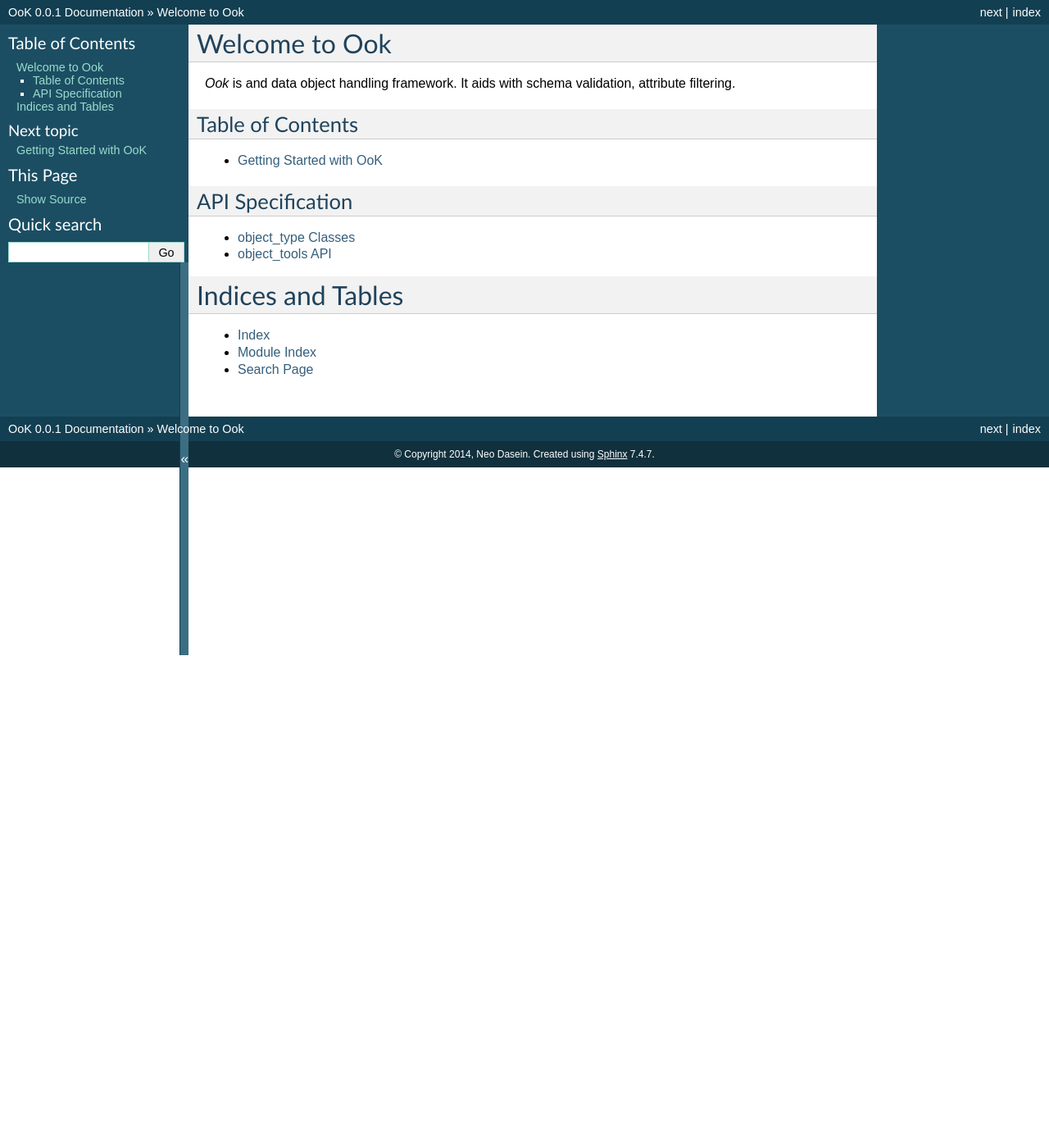
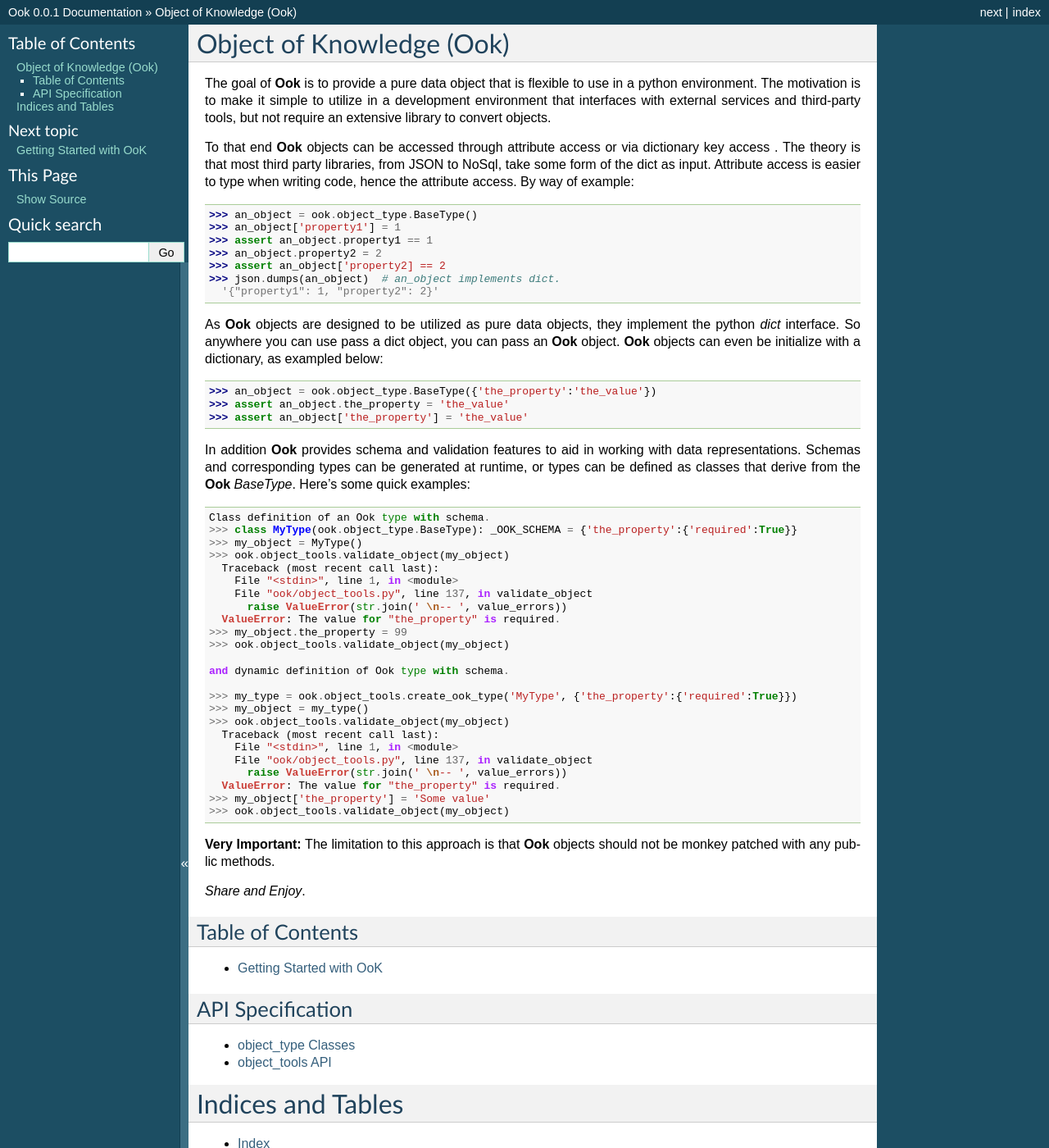
Before and after one commit to neoinsanity/ontic, a Sphinx documentation site: the page built from doc/index.rst, in a window 1280 px wide and 1400 px high. Shown: the whole window at 82% size. Built offline with Sphinx 7.4.7, drawn with Linux system fonts in a browser that asks for light colours; some of the changed text lies outside the part shown.

Commit message:
Finished up the documentation index page.

```diff
--- a/doc/conf.py
+++ b/doc/conf.py
@@ -45,7 +45,7 @@ source_suffix = '.rst'
 master_doc = 'index'
 
 # General information about the project.
-project = u'OoK'
+project = u'Ook'
 copyright = u'2014, Neo Dasein'
 
 # The version info for the project you're documenting, acts as replacement for
--- a/doc/index.rst
+++ b/doc/index.rst
@@ -1,23 +1,82 @@
-Welcome to Ook
-===============
+Object of Knowledge (Ook)
+==========================
 
-*Ook* is and data object handling framework. It aids with schema validation,
-attribute filtering.
+The goal of **Ook** is to provide a pure data object that is flexible to use in a python
+environment. The motivation is to make it simple to utilize in a development environment that
+interfaces with external services and third-party tools, but not require an extensive library to
+convert objects.
+
+To that end **Ook** objects can be accessed through attribute access or via dictionary key access
+. The theory is that most third party libraries, from JSON to NoSql, take some form of the dict as
+input. Attribute access is easier to type when writing code, hence the attribute access. By way of
+example::
+
+  >>> an_object = ook.object_type.BaseType()
+  >>> an_object['property1'] = 1
+  >>> assert an_object.property1 == 1
+  >>> an_object.property2 = 2
+  >>> assert an_object['property2] == 2
+  >>> json.dumps(an_object)  # an_object implements dict.
+    '{"property1": 1, "property2": 2}'
+
+As **Ook** objects are designed to be utilized as pure data objects,
+they implement the python *dict* interface. So anywhere you can use pass a dict object,
+you can pass an **Ook** object. **Ook** objects can even be initialize with a dictionary,
+as exampled below::
+
+  >>> an_object = ook.object_type.BaseType({'the_property':'the_value'})
+  >>> assert an_object.the_property = 'the_value'
+  >>> assert an_object['the_property'] = 'the_value'
+
+In addition **Ook** provides schema and validation features to aid in working with data
+representations. Schemas and corresponding types can be generated at runtime,
+or types can be defined as classes that derive from the **Ook** *BaseType*. Here's some quick
+examples::
+
+  Class definition of an Ook type with schema.
+  >>> class MyType(ook.object_type.BaseType): _OOK_SCHEMA = {'the_property':{'required':True}}
+  >>> my_object = MyType()
+  >>> ook.object_tools.validate_object(my_object)
+    Traceback (most recent call last):
+      File "<stdin>", line 1, in <module>
+      File "ook/object_tools.py", line 137, in validate_object
+        raise ValueError(str.join(' \n-- ', value_errors))
+    ValueError: The value for "the_property" is required.
+  >>> my_object.the_property = 99
+  >>> ook.object_tools.validate_object(my_object)
+
+  and dynamic definition of Ook type with schema.
+
+  >>> my_type = ook.object_tools.create_ook_type('MyType', {'the_property':{'required':True}})
+  >>> my_object = my_type()
+  >>> ook.object_tools.validate_object(my_object)
+    Traceback (most recent call last):
+      File "<stdin>", line 1, in <module>
+      File "ook/object_tools.py", line 137, in validate_object
+        raise ValueError(str.join(' \n-- ', value_errors))
+    ValueError: The value for "the_property" is required.
+  >>> my_object['the_property'] = 'Some value'
+  >>> ook.object_tools.validate_object(my_object)
+
+**Very Important:** The limitation to this approach is that **Ook** objects should not be monkey
+patched with any public methods.
+
+*Share and Enjoy*.
 
 Table of Contents
 ------------------
 .. toctree::
-  :maxdepth: 1
+    :maxdepth: 1
 
-  ook
+    ook
 
 API Specification
 ------------------
 .. toctree::
-  :maxdepth: 1
+    :maxdepth: 1
 
-  ook.object_type
-  ook.object_tools
+    ook.object_type
+    ook.object_tools
 
 Indices and Tables
 ===================
--- /dev/null
+++ b/ook/__init__.py
@@ -0,0 +1,4 @@
+import object_type
+import object_tools
+
+__all__ = ['object_tools', 'object_type']
```
